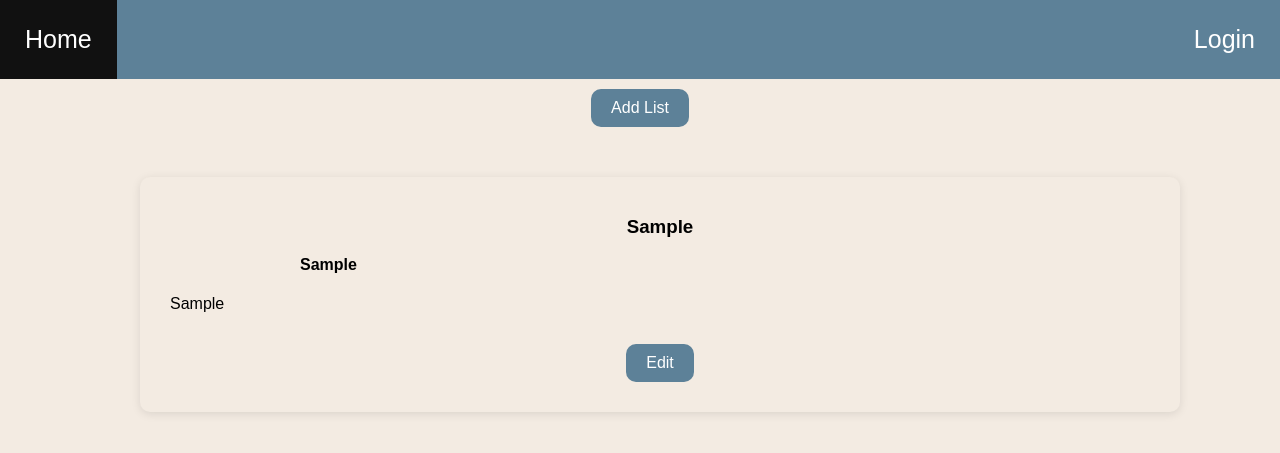
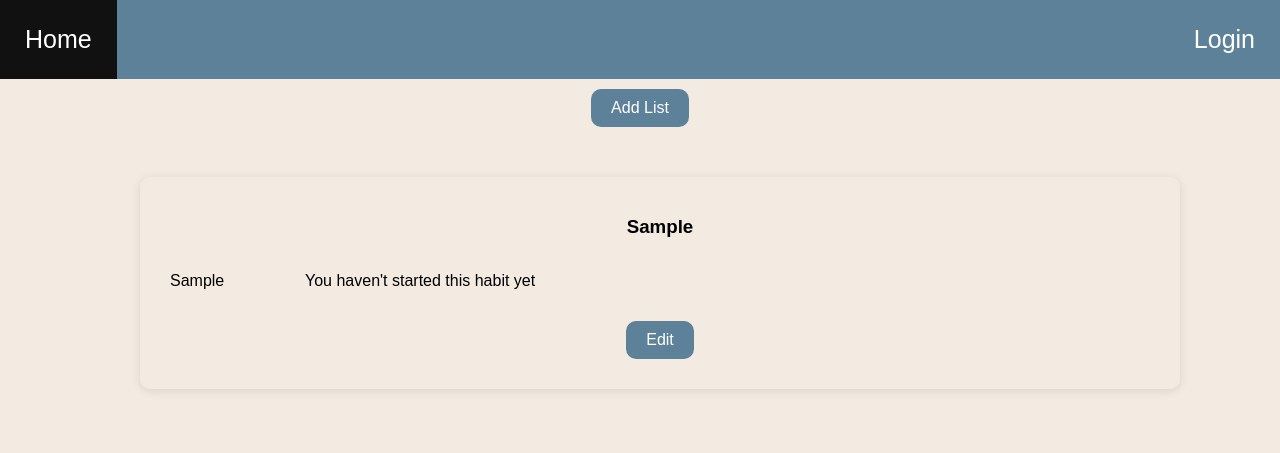
Before and after one commit to nelk114/lifetrack, a Django app: template templates/lifetrack/lists.html in a window 1280 px wide. Shown: the top 453 px of the page. Run offline with Django 3.2, Linux system fonts and the light colour scheme; the template is opened without the code that fills it: most values are stand-ins (such as "Sample title", 1, 10 or a date in 2020).

Commit message:
Add usage hints to List page
It was looking a bit bare‐bones
and one test user looked a bit confused.

The editlist page doesn't look like it needs it though

```diff
--- a/templates/lifetrack/lists.html
+++ b/templates/lifetrack/lists.html
@@ -9,20 +9,27 @@
     </form>
 
     <div class="lists-container" oninput="tickBox(event)">
+		{% if not ls %}
+		<p class="hint">Add a list to start tracking your habits!</p>
+		{% endif %}
         {% for l in ls %}
             <div class="list" id="{{l.l}}">
                 <h3>{{l.l}}</h3>
-
+                {% if not l.h %}
+                <p class="hint">No habits yet</p>
                 <div class="days">
                     {% for d in l.d %}
                         <div class="day">{{d}}</div>
                     {% endfor %}
                 </div>
-
+                {% else %}
                 {% for h in l.h %}
                     <div class="habit-row" id="{{h.h}}">
                         <p class="habit-label">{{h.h}}</p>
                         <div class="tracker">
+                            {% if not h.o|last|last %}
+                            <p class="hint">You haven't started this habit yet</p>
+                            {% else %}
                             {% for o in h.o %}
                                 <div class="day" id="{{o.0}}">
                                     {% if o.2 %}
@@ -30,10 +37,11 @@
                                     {% endif %}
                                 </div>
                             {% endfor %}
+                            {% endif %}
                         </div>
                     </div>
                 {% endfor %}
-
+                {% endif %}
                 <form method="post" action="{% url 'lifetrack:editlist' %}">
                     {% csrf_token %}
                     <input type="hidden" name="ls" value="{{l.l}}">
```
